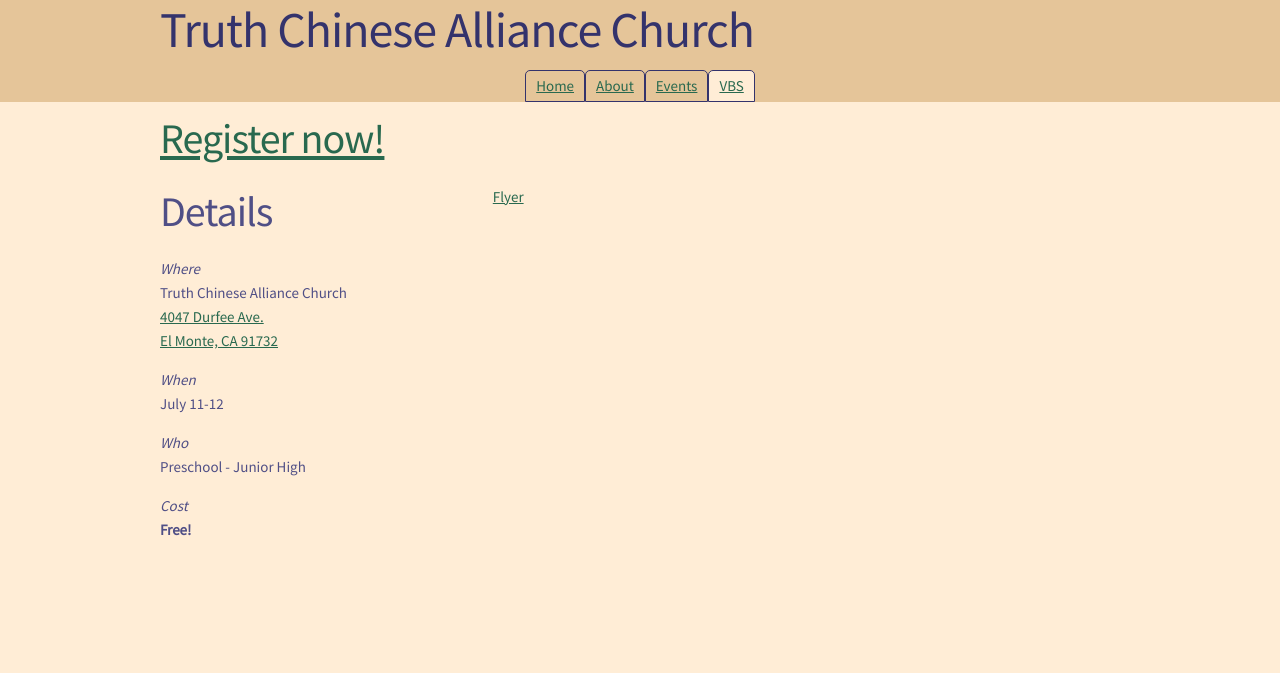
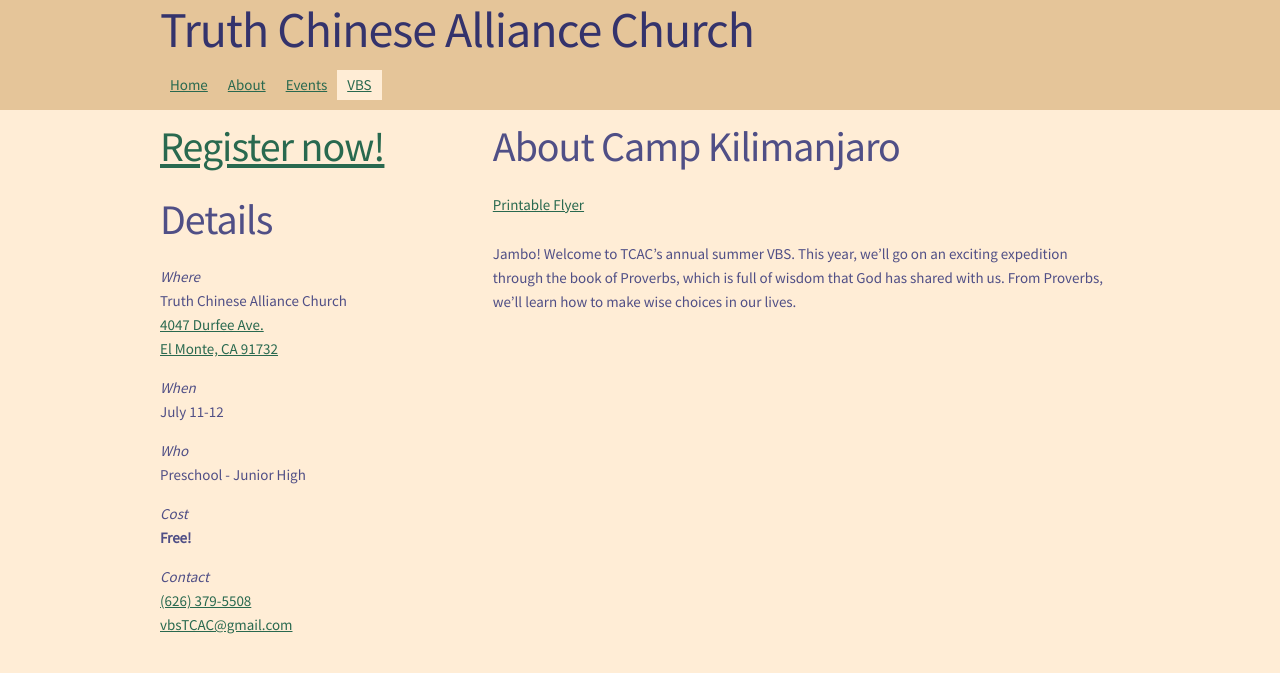
Before and after one commit to tcac/tcac.github.io, a Jekyll site: the page built from vbs.md, in a window 1280 px wide. Shown: the top 673 px of the page. Built offline with Jekyll 4.4.1, drawn with Linux system fonts in a browser that asks for light colours.

Commit message:
Add more content, prepare navbar for secondary bar.

```diff
--- a/_data/vbsdetails.yaml
+++ b/_data/vbsdetails.yaml
@@ -1,8 +1,8 @@
 - label: Where
   content: |
-    Truth Chinese Alliance Church<br>
+    <address>Truth Chinese Alliance Church<br>
     <a href="http://maps.google.com/maps/?q=4047+Durfee+Ave,+El+Monte,+CA+91732" target="_blank">4047 Durfee Ave.<br>
-    El Monte, CA 91732</a>
+    El Monte, CA 91732</a></address>
 
 - label: When
   content: July 11-12
@@ -12,3 +12,8 @@
 
 - label: Cost
   content: <strong>Free!</strong>
+
+- label: Contact
+  content: |
+    <a href="tel:16263795508">(626) 379-5508</a><br>
+    <a href="mailto:vbsTCAC@gmail.com">vbsTCAC@gmail.com</a>
--- a/_includes/header.html
+++ b/_includes/header.html
@@ -10,12 +10,12 @@
 {% endif %}
 
 <nav id="site-navbar">
-<ul>
+<ul id="site-navbar-main">
 	<li><a href="{{ '/' | prepend: site.baseurl }}"{% if page.url == '/index.html' %} class="selected"{% endif %}>Home</a></li><!--
 	{% for p in site.pages %} {% if p.title %}
-	--><li><a href="{{ p.url | prepend: site.baseurl }}"{% if page.url == p.url %} class="selected"{% endif %}>{{ p.title }}</a></li>{% unless forloop.last %}<!--{% endunless %}
+	--><li><a href="{{ p.url | prepend: site.baseurl }}"{% if page.url == p.url %} class="selected"{% endif %}>{{ p.title }}</a></li><!--
 	{% endif %} {% endfor %}
-</ul>
+--></ul>
 </nav>
 
 </header>
--- a/css/main.scss
+++ b/css/main.scss
@@ -29,6 +29,10 @@
 	background-color: $background-color;
 }
 
+address {
+	font-style: normal;
+}
+
 //---top---
 #banner {
 	background-color: $dark-background-color;
@@ -47,25 +51,22 @@
 }
 
 #site-address a {
-	font-style: normal;
 	color: $font-color;
 }
 
 #site-navbar {
 	margin-top: 0.5rem;
+	margin-bottom: 1rem;
 	ul {
 		list-style-type: none;
 		margin: 0;
 		padding: 0;
-		text-align: center;
 	}
 	li {
 		display: inline;
 	}
 	a {
 		display: inline-block;
-		border: 1px $title-color solid;
-		border-radius: 0.5rem 0.5rem 0 0;
 		padding: 0.3rem 1rem;
 	}
 }
--- a/index.html
+++ b/index.html
@@ -2,4 +2,4 @@
 layout: default
 address_in_header: true
 ---
-This site is still under construction. Thank you for your patience!
+This site is still under construction (but <a href="/vbs">VBS registration is available</a>). Thank you for your patience!
--- a/vbs.html
+++ /dev/null
@@ -1,23 +0,0 @@
----
-layout: page
-title: VBS
-permalink: /vbs/
----
-
-<h2><a href="http://goo.gl/forms/nnJn14jJc2" target="_blank">Register now!</a></h2>
-
-<div class="row">
-<div class="four columns" id="vbs-sidebar">
-	<h2>Details</h2>
-{% for detail in site.data.vbsdetails %}
-	<div class="vbs-sidebar-row">
-		<div class="vbs-sidebar-label">{{ detail.label }}</div>
-		<div class="vbs-sidebar-content">{{ detail.content }}</div>
-	</div>
-{% endfor %}
-</div>
-
-<div class="eight columns">
-<a href="/files/vbsflyer2015.pdf" target="_blank">Flyer</a>
-</div>
-</div>
--- /dev/null
+++ b/vbs.md
@@ -0,0 +1,32 @@
+---
+layout: page
+title: VBS
+permalink: /vbs/
+---
+
+<div class="row" markdown="block">
+
+<div class="four columns" id="vbs-sidebar" markdown="block">
+
+## [Register now!](http://goo.gl/forms/nnJn14jJc2){:target="_blank"} ##
+
+## Details ##
+
+{% for detail in site.data.vbsdetails %}
+<div class="vbs-sidebar-row">
+	<div class="vbs-sidebar-label">{{ detail.label }}</div>
+	<div class="vbs-sidebar-content">{{ detail.content }}</div>
+</div>
+{% endfor %}
+</div>
+
+<div class="eight columns" markdown="block">
+
+## About Camp Kilimanjaro ##
+
+[Printable Flyer](/files/vbsflyer2015.pdf){:target="_blank"}
+
+Jambo! Welcome to TCAC's annual summer VBS. This year, we'll go on an exciting expedition through the book of Proverbs, which is full of wisdom that God has shared with us. From Proverbs, we'll learn how to make wise choices in our lives.
+
+</div>
+</div>
```
